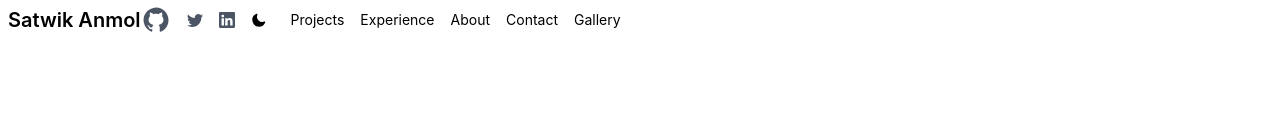
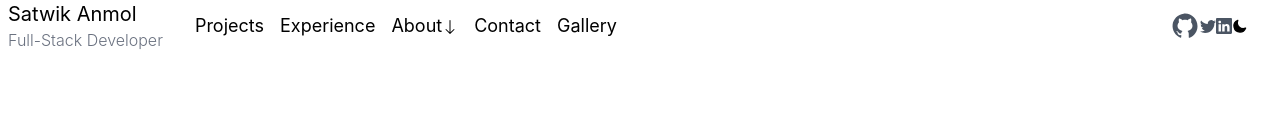
Before and after one commit to Satwikan/portfolio, a Next.js app: page /about in a window 1280 px wide. Shown: the top 135 px of the page. Built offline with nearby package versions, Linux system fonts and the light colour scheme.

Commit message:
bug removed

```diff
--- a/layouts/Navbar.js
+++ b/layouts/Navbar.js
@@ -1,4 +1,4 @@
-import React, { Fragment, useEffect, useState } from "react";
+import React from "react";
 import Link from "next/link";
 import { useTheme } from "next-themes";
 import { useRouter } from "next/router";
@@ -6,15 +6,15 @@ import userData from "@constants/data";
 import { Disclosure, Menu, Transition } from "@headlessui/react";
 import { MenuIcon, XIcon } from "@heroicons/react/outline";
 
-export default function Navbar({ path }) {
+export default function Navbar() {
   const router = useRouter();
-  console.log(router.asPath);
+  const path = router.asPath;
   const { theme, setTheme } = useTheme();
-  const [mounted, setMounted] = useState(false);
+  // const [mounted, setMounted] = useState(false);
 
-  useEffect(() => {
-    setMounted(true);
-  }, []);
+  // useEffect(() => {
+  //   setMounted(true);
+  // }, []);
 
   const navigation = [
     { name: "Projects", href: "/projects" },
@@ -28,15 +28,15 @@ export default function Navbar({ path }) {
   }
 
   return (
-    <Disclosure as="nav" className="bg-gray-800">
+    <Disclosure as="nav" className="">
       {({ open }) => (
         <>
+          {/* Mobile options and whole large screen */}
           <div className="max-w-7xl mx-auto px-2 sm:px-6 lg:px-8">
             <div className="relative flex items-center justify-between h-16">
-              <div className="absolute inset-y-0 left-0 flex items-center sm:hidden">
               {/* Mobile menu button*/}
+              <div className="absolute inset-y-0 right-0 flex items-center sm:hidden">
                 <Disclosure.Button className="inline-flex items-center justify-center p-2 rounded-md text-gray-400 hover:text-white hover:bg-gray-700 focus:outline-none focus:ring-2 focus:ring-inset focus:ring-white">
-                  <span className="sr-only">Open main menu</span>
                   {open ? (
                     <XIcon className="block h-6 w-6" aria-hidden="true" />
                   ) : (
@@ -44,23 +44,55 @@ export default function Navbar({ path }) {
                   )}
                 </Disclosure.Button>
               </div>
-              <div className="flex-1 flex items-center justify-center sm:items-stretch sm:justify-start">
+              <div className="flex items-center justify-center sm:items-stretch">
                 <div className="flex flex-col">
                   <Link href="/">
                     <a>
-                      <h1 className="font-semibold text-xl dark:text-gray-100">
+                      <h1 className="font-normal text-xl dark:text-gray-100">
                         {userData.name}
                       </h1>
-                      <p className="hidden md:block text-base font-light text-gray-500 dark:text-gray-300">
+                      <p className="text-base font-light text-gray-500 dark:text-gray-300">
                         {userData.designation}
                       </p>
                     </a>
                   </Link>
                 </div>
-                <div className="space-x-4 flex flex-row items-center">
+                <div className="hidden sm:block px-8 py-8">
+                  {/* large screen options*/}
+                  <div className="flex space-x-4">
+                    {navigation.map((item) => (
+                      <a
+                        key={item.name}
+                        href={item.href}
+                        className="px-3 py-2 rounded-md text-lg font-medium"
+                        aria-current={item.current ? "page" : undefined}
+                      >
+                        {item.name}
+                        {item.href === path && (
+                          <svg
+                            xmlns="http://www.w3.org/2000/svg"
+                            width="16"
+                            height="16"
+                            fill="currentColor"
+                            className="bi bi-arrow-down inline-block h-3 w-3"
+                            viewBox="0 0 16 16"
+                          >
+                            <path
+                              fillRule="evenodd"
+                              d="M8 1a.5.5 0 0 1 .5.5v11.793l3.146-3.147a.5.5 0 0 1 .708.708l-4 4a.5.5 0 0 1-.708 0l-4-4a.5.5 0 0 1 .708-.708L7.5 13.293V1.5A.5.5 0 0 1 8 1z"
+                            />
+                          </svg>
+                        )}
+                      </a>
+                    ))}
+                  </div>
+                </div>
+              </div>
+              <div className="flex items-center mr-0">
                 <a
                   href={userData.socialLinks.github}
                   className="text-base font-normal text-gray-600 dark:text-gray-300"
+                  target="_blank"
                 >
                   <svg
                     xmlns="http://www.w3.org/2000/svg"
@@ -76,6 +108,7 @@ export default function Navbar({ path }) {
                 <a
                   href={userData.socialLinks.twitter}
                   className="text-base font-normal text-gray-600 dark:text-gray-300"
+                  target="_blank"
                 >
                   <svg
                     xmlns="http://www.w3.org/2000/svg"
@@ -91,6 +124,7 @@ export default function Navbar({ path }) {
                 <a
                   href={userData.socialLinks.linkedin}
                   className="text-base font-normal text-gray-600 dark:text-gray-300"
+                  target="_blank"
                 >
                   <svg
                     xmlns="http://www.w3.org/2000/svg"
@@ -107,11 +141,8 @@ export default function Navbar({ path }) {
                   aria-label="Toggle Dark Mode"
                   type="button"
                   className="w-10 h-10 p-3 rounded focus:outline-none"
-                    onClick={() =>
-                      setTheme(theme === "dark" ? "light" : "dark")
-                    }
+                  onClick={() => setTheme(theme === "dark" ? "light" : "dark")}
                 >
-                    {mounted && (
                   <svg
                     xmlns="http://www.w3.org/2000/svg"
                     viewBox="0 0 24 24"
@@ -135,48 +166,38 @@ export default function Navbar({ path }) {
                       />
                     )}
                   </svg>
-                    )}
                 </button>
-                </div>
-                <div className="hidden sm:block sm:ml-6">
-                  <div className="flex space-x-4">
-                    {navigation.map((item) => (
-                      <a
-                        key={item.name}
-                        href={item.href}
-                        className={classNames(
-                          item.href === path
-                            ? "bg-gray-900 text-white"
-                            : "text-gray-300 hover:bg-gray-700 hover:text-white",
-                          "px-3 py-2 rounded-md text-sm font-medium"
-                        )}
-                        aria-current={item.current ? "page" : undefined}
-                      >
-                        {item.name}
-                      </a>
-                    ))}
-                  </div>
-                </div>
               </div>
             </div>
           </div>
 
           <Disclosure.Panel className="sm:hidden">
+            {/* small screen */}
             <div className="px-2 pt-2 pb-3 space-y-1">
               {navigation.map((item) => (
                 <Disclosure.Button
                   key={item.name}
                   as="a"
                   href={item.href}
-                  className={classNames(
-                    item.href === path
-                      ? "bg-gray-900 text-white"
-                      : "text-gray-300 hover:bg-gray-700 hover:text-white",
-                    "block px-3 py-2 rounded-md text-base font-medium"
-                  )}
+                  className="bg-gray-900 text-white block px-3 py-2 rounded-md text-base font-medium"
                   aria-current={item.href === path ? "page" : undefined}
                 >
                   {item.name}
+                  {item.href === path && (
+                    <svg
+                      xmlns="http://www.w3.org/2000/svg"
+                      width="16"
+                      height="16"
+                      fill="currentColor"
+                      className="bi bi-arrow-down inline-block h-3 w-3"
+                      viewBox="0 0 16 16"
+                    >
+                      <path
+                        fillRule="evenodd"
+                        d="M8 1a.5.5 0 0 1 .5.5v11.793l3.146-3.147a.5.5 0 0 1 .708.708l-4 4a.5.5 0 0 1-.708 0l-4-4a.5.5 0 0 1 .708-.708L7.5 13.293V1.5A.5.5 0 0 1 8 1z"
+                      />
+                    </svg>
+                  )}
                 </Disclosure.Button>
               ))}
             </div>
--- a/pages/index.js
+++ b/pages/index.js
@@ -21,7 +21,7 @@ export default function Home({ repositories }) {
 }
 
 export const getServerSideProps = async () => {
-  console.log("GITHUB_AUTH_TOKEN", process.env.GITHUB_AUTH_TOKEN);
+  // console.log("GITHUB_AUTH_TOKEN", process.env.GITHUB_AUTH_TOKEN);
   let token = process.env.GITHUB_AUTH_TOKEN;
 
   const repositories = await getLatestRepos(userData, token);
```
Lines whose indentation alone changed are shown as unchanged.
